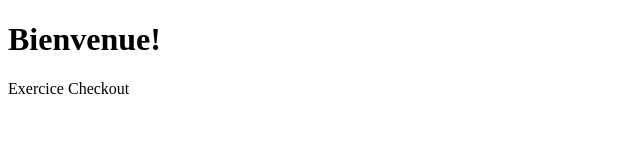
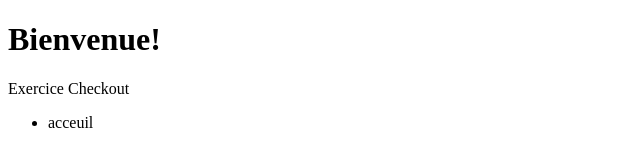
Before and after one commit to Meriem-ELK/exercice-checkout-Meriem-ELKOUARIR, a plain HTML site: page index.html in a window 1280 px wide. Shown: the full height of the page, 0-640 px from the left. Drawn offline with Linux system fonts and the light colour scheme.

Commit message:
2eme commit-ajout de navigation

```diff
--- a/index.html
+++ b/index.html
@@ -8,5 +8,10 @@
   <body>
     <h1>Bienvenue!</h1>
     <p>Exercice Checkout</p>
+    <nav>
+      <ul>
+        <li>acceuil</li>
+      </ul>
+    </nav>
   </body>
 </html>
```
